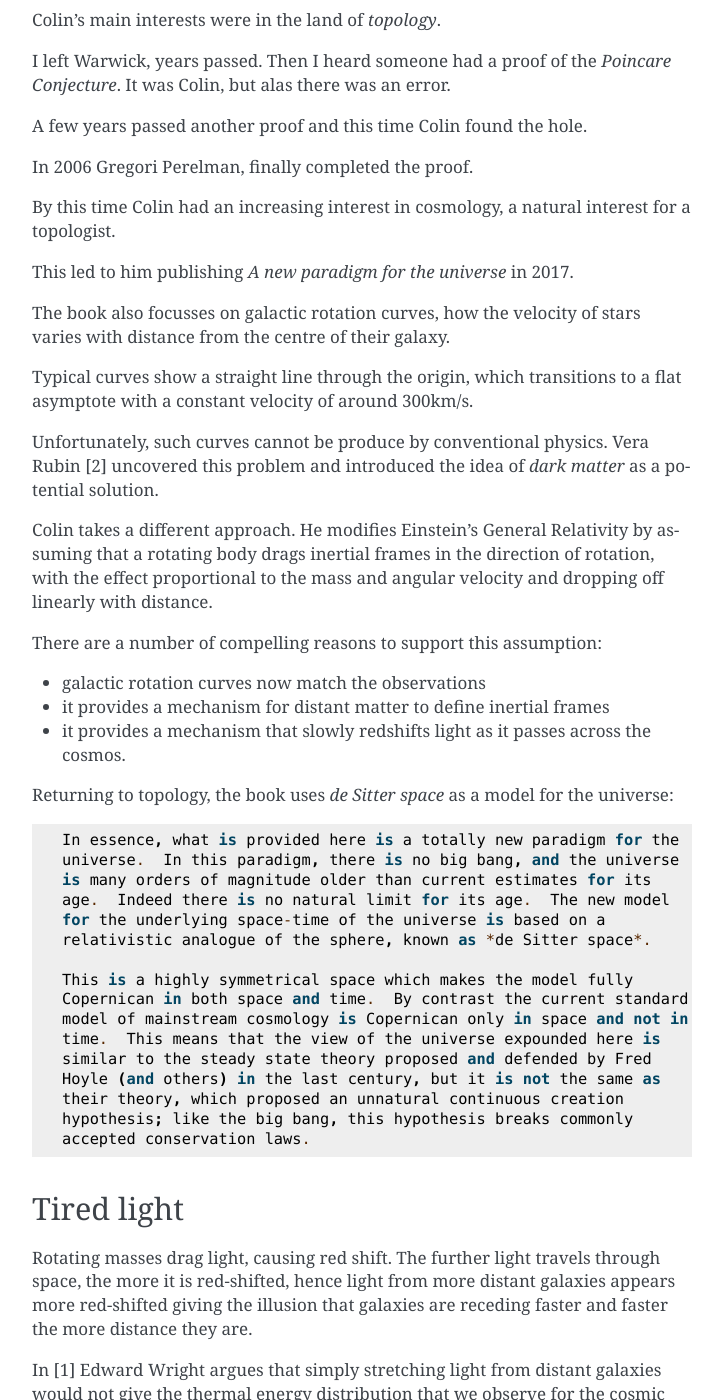
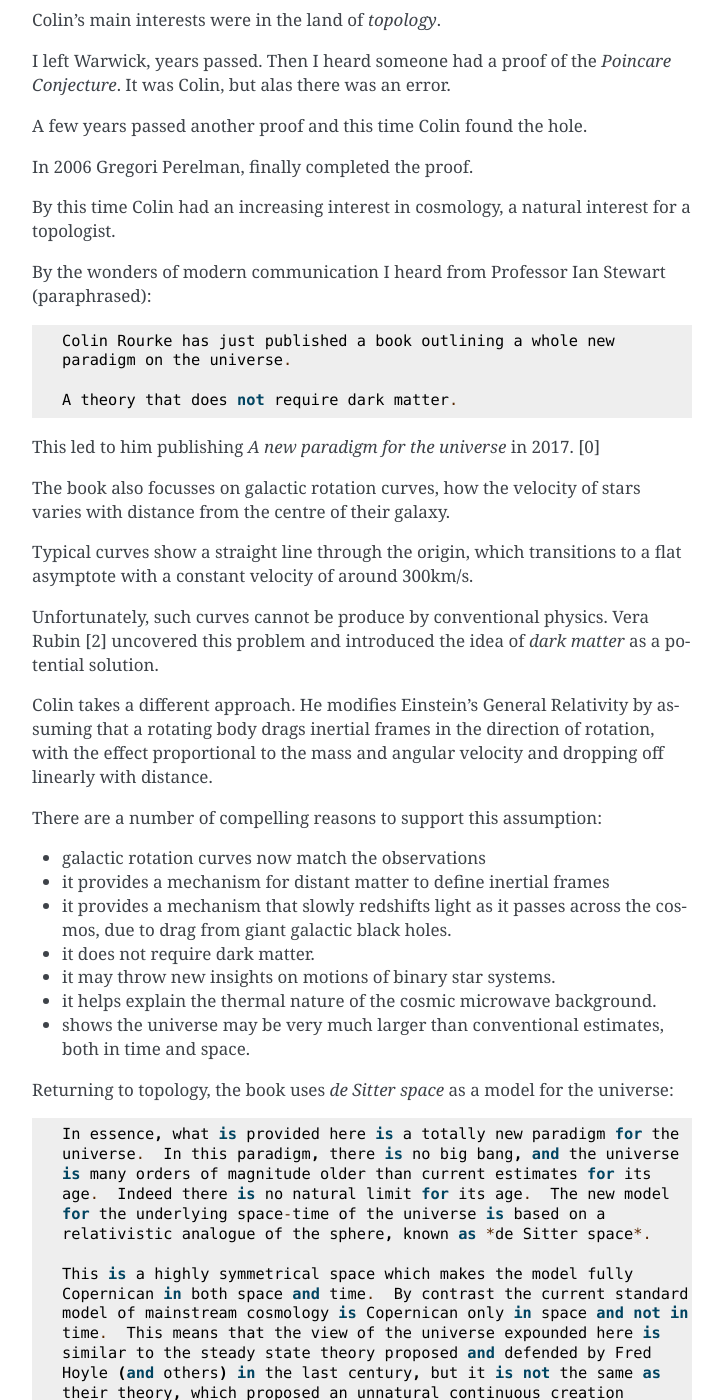
Before and after one commit to swfiua/blume, a Sphinx documentation site: the page built from doc/universal.rst, in a window 1280 px wide and 1400 px high, scrolled down 629 px. Shown: the whole window, without its empty margins (388-1111 px from the left). Built offline with Sphinx 7.4.7, drawn with Linux system fonts in a browser that asks for light colours; formulas are drawn with MathJax 3; some of the changed text lies outside the part shown.

Commit message:
more universal notes

```diff
--- a/doc/universal.rst
+++ b/doc/universal.rst
@@ -41,7 +41,15 @@ In 2006 Gregori Perelman, finally completed the proof.
 By this time Colin had an increasing interest in cosmology, a natural
 interest for a topologist.
 
-This led to him publishing *A new paradigm for the universe* in 2017.
+By the wonders of modern communication I heard from Professor Ian
+Stewart (paraphrased)::
+
+   Colin Rourke has just published a book outlining a whole new
+   paradigm on the universe.
+
+   A theory that does not require dark matter.
+
+This led to him publishing *A new paradigm for the universe* in 2017. [0]
 
 The book also focusses on galactic rotation curves, how the velocity
 of stars varies with distance from the centre of their galaxy.
@@ -66,8 +74,16 @@ There are a number of compelling reasons to support this assumption:
 * it provides a mechanism for distant matter to define inertial frames
 
 * it provides a mechanism that slowly redshifts light as it passes
-  across the cosmos.
+  across the cosmos, due to drag from giant galactic black holes.
 
+* it does not require dark matter.
+
+* it may throw new insights on motions of binary star systems.
+
+* it helps explain the thermal nature of the cosmic microwave background.
+
+* shows the universe may be very much larger than conventional
+  estimates, both in time and space.
 
 Returning to topology, the book uses *de Sitter space* as a model for
 the universe::
@@ -219,6 +235,9 @@ making sense, successfully locate host galaxies for an event and
 improve the chances of observing coincident radiation.
 
 
+[0] http://msp.warwick.ac.uk/~cpr/paradigm
+A new Paradigm for the Universe, Colin Rourke.
+
 
 [1] Can the CMBR be redshifted starlight? NO!
 http://www.astro.ucla.edu/~wright/stars_vs_cmb.html
```
